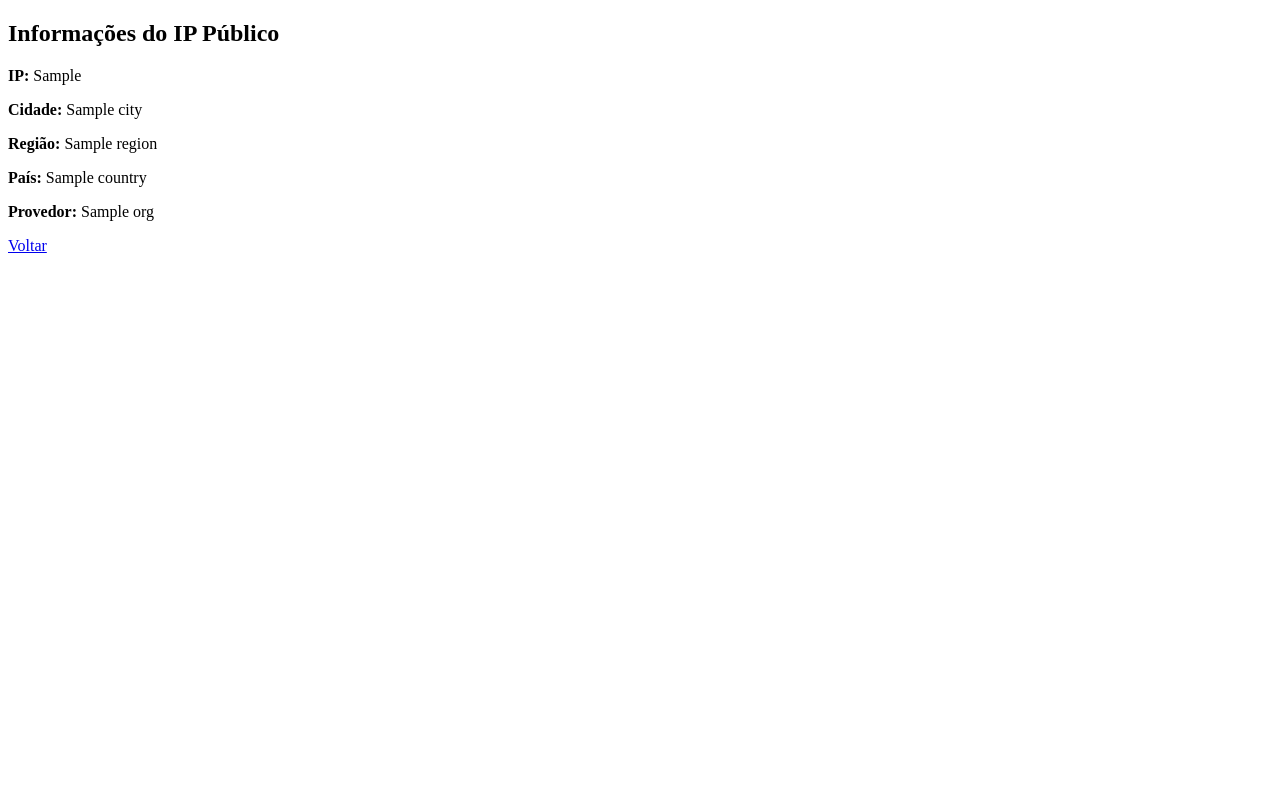
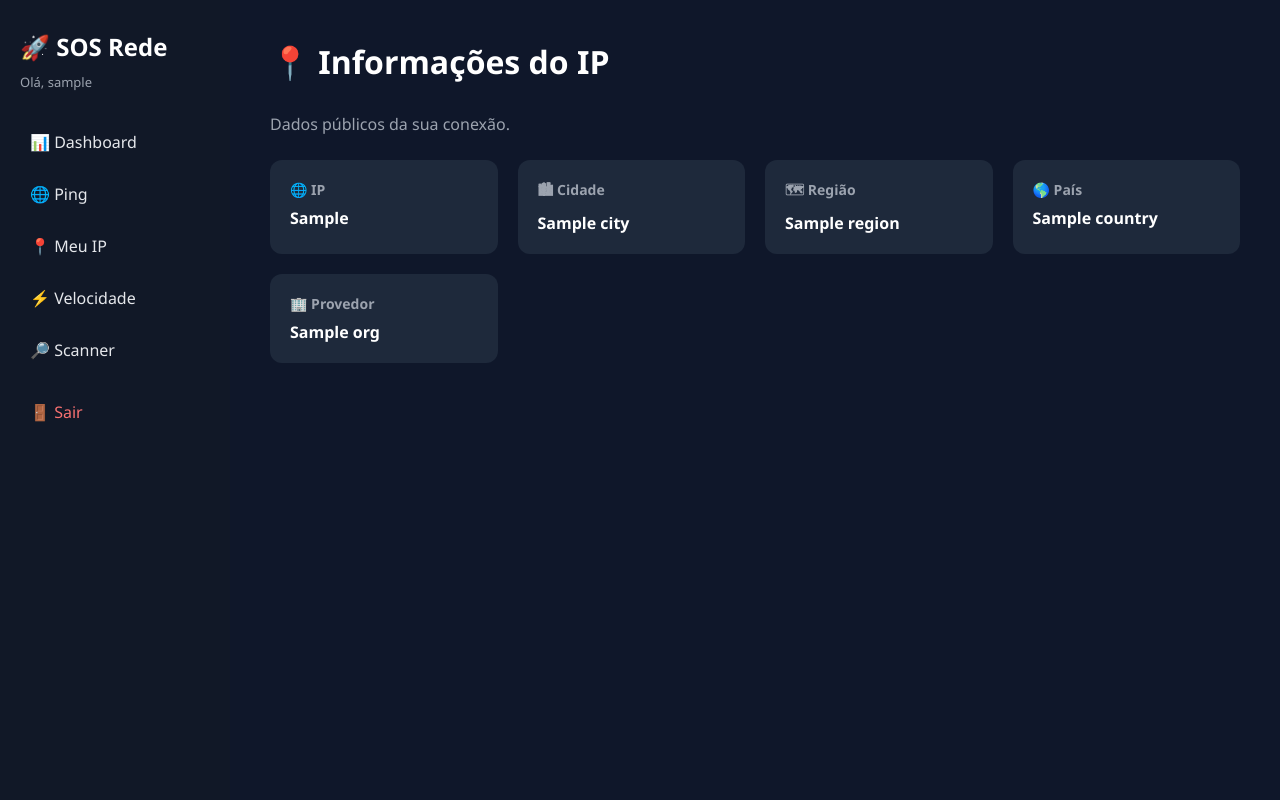
Before and after one commit to rendreson2020moreira-pixel/sos-rede-facil, a Flask app: page /ip in a window 1280 px wide. Run offline with Flask 3, Linux system fonts and the light colour scheme; a user stored in the database is signed in; a database or web service that is not in the repository returns one stand-in record (values such as "Sample title"); data that the repository does not hold is empty.

Commit message:
Layout SaaS aplicado ao IP

```diff
--- a/static/style.css
+++ b/static/style.css
@@ -227,4 +227,33 @@ body.login-body {
     border-radius: 10px;
     background: #1e293b;
     font-weight: 500;
+}/* ===== IP GRID ===== */
+
+.ip-grid {
+    display: grid;
+    grid-template-columns: repeat(auto-fit, minmax(200px, 1fr));
+    gap: 20px;
 }
+
+.ip-card {
+    background: #1e293b;
+    padding: 20px;
+    border-radius: 12px;
+    transition: 0.3s;
+}
+
+.ip-card:hover {
+    transform: translateY(-5px);
+    background: #334155;
+}
+
+.ip-card h4 {
+    font-size: 14px;
+    color: #9ca3af;
+    margin-bottom: 8px;
+}
+
+.ip-card p {
+    font-size: 16px;
+    font-weight: 600;
+}
--- a/templates/ip.html
+++ b/templates/ip.html
@@ -2,19 +2,70 @@
 <html lang="pt-br">
 <head>
     <meta charset="UTF-8">
-    <title>Informações de IP</title>
+    <meta name="viewport" content="width=device-width, initial-scale=1.0">
+    <title>Meu IP — SOS Rede Fácil</title>
+    <link rel="stylesheet" href="{{ url_for('static', filename='style.css') }}">
 </head>
-<body>
 
-<h2>Informações do IP Público</h2>
+<body class="dashboard-body">
 
-<p><strong>IP:</strong> {{ ip }}</p>
-<p><strong>Cidade:</strong> {{ cidade }}</p>
-<p><strong>Região:</strong> {{ regiao }}</p>
-<p><strong>País:</strong> {{ pais }}</p>
-<p><strong>Provedor:</strong> {{ provedor }}</p>
+<div class="dashboard">
 
-<a href="/painel">Voltar</a>
+    <!-- SIDEBAR -->
+    <aside class="sidebar">
+        <h2>🚀 SOS Rede</h2>
+        <p class="user">Olá, {{ session.usuario }}</p>
+
+        <nav>
+            <a href="/painel">📊 Dashboard</a>
+            <a href="/ping">🌐 Ping</a>
+            <a href="/ip">📍 Meu IP</a>
+            <a href="/velocidade">⚡ Velocidade</a>
+            <a href="/scanner">🔎 Scanner</a>
+            <a href="/logout" class="logout">🚪 Sair</a>
+        </nav>
+    </aside>
+
+    <!-- CONTEÚDO -->
+    <main class="content">
+
+        <h1>📍 Informações do IP</h1>
+        <p style="color:#9ca3af; margin-bottom:25px;">
+            Dados públicos da sua conexão.
+        </p>
+
+        <div class="ip-grid">
+
+            <div class="ip-card">
+                <h4>🌐 IP</h4>
+                <p>{{ ip }}</p>
+            </div>
+
+            <div class="ip-card">
+                <h4>🏙 Cidade</h4>
+                <p>{{ cidade }}</p>
+            </div>
+
+            <div class="ip-card">
+                <h4>🗺 Região</h4>
+                <p>{{ regiao }}</p>
+            </div>
+
+            <div class="ip-card">
+                <h4>🌎 País</h4>
+                <p>{{ pais }}</p>
+            </div>
+
+            <div class="ip-card">
+                <h4>🏢 Provedor</h4>
+                <p>{{ provedor }}</p>
+            </div>
+
+        </div>
+
+    </main>
+
+</div>
 
 </body>
 </html>
```
